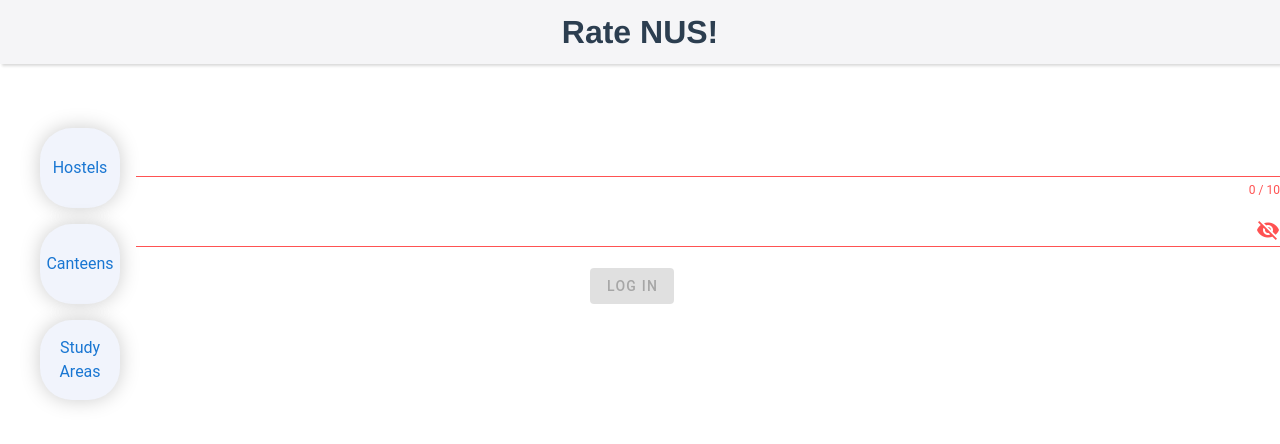
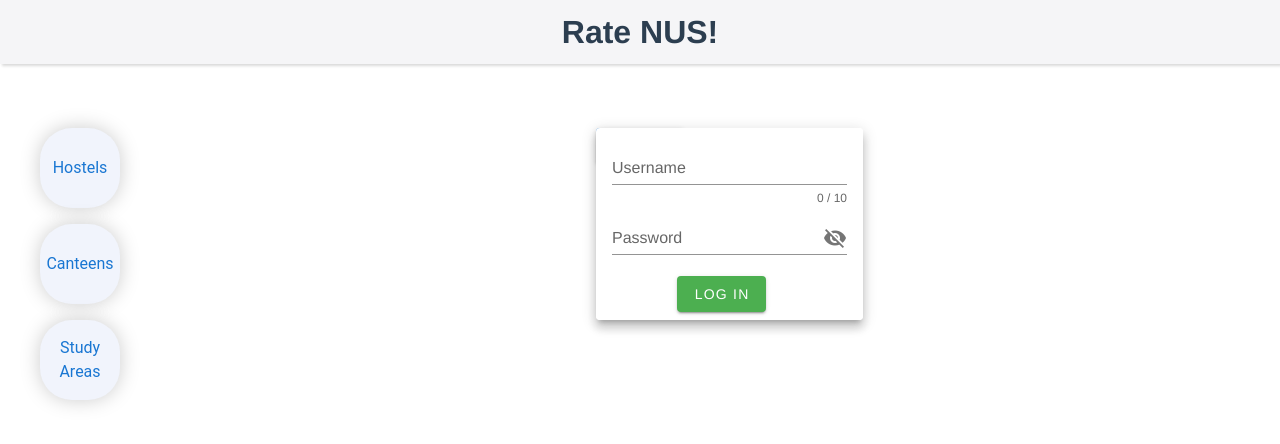
Before and after one commit to Linxcathyyy/rateNUS, a Vue app in the folder frontend/: page / in a window 1280 px wide. Both pictures are taken after a click on the button "LOG IN". Shown: the top 444 px of the page. Built offline with nearby package versions, Linux system fonts and the light colour scheme; what vue-textarea-autosize would draw is missing.

Commit message:
Add Login Button

```diff
--- a/frontend/src/App.vue
+++ b/frontend/src/App.vue
@@ -4,14 +4,12 @@
     <v-main>
     <div id="app">
       <h1 id="ratenus">Rate NUS!</h1>
-
       <!-- <hr />
       <router-link to="/hostels"> Hostels </router-link>
       <router-link to="/canteens"> Canteens </router-link>
       <router-link to="/studyAreas"> Study Areas </router-link>
       <hr /> -->
-
-      <LoginForm />
+      <LoginButton />
       <div class="content">
         <Navigation id="navigation" />
         <router-view id="router-view" />
@@ -24,13 +22,13 @@
 
 <script>
 import Navigation from "./components/Navigation.vue";
-import LoginForm from "./components/authentication/LoginForm.vue"
+import LoginButton from "./components/authentication/LoginButton.vue"
 
 export default {
   name: 'App',
   components: {
     Navigation,
-    LoginForm,
+    LoginButton
 
   },
   data: () => ({
--- a/frontend/src/components/authentication/LoginButton.vue
+++ b/frontend/src/components/authentication/LoginButton.vue
@@ -1,12 +1,36 @@
 <template>
-    <div>
-        <button>Login</button>
-    </div>
+    <v-menu
+        :close-on-content-click="false"
+      >
+        <template v-slot:activator="{ on, attrs }">
+          <v-btn
+            color="primary"
+            dark
+            v-bind="attrs"
+            v-on="on"
+          >
+            Log In
+          </v-btn>
+        </template>
+        <v-list>
+          <v-list-item>
+             <LoginForm />
+          </v-list-item>
+        </v-list>
+      </v-menu>
 </template>
 
 <script>
-export default {
+import { defineComponent } from '@vue/composition-api';
+import LoginForm from "./LoginForm.vue";
+
+export default defineComponent({
     name: "LoginButton",
+    setup() {
 
-}
+    },
+    components: {
+        LoginForm
+    }
+})
 </script>
--- a/frontend/src/components/authentication/LoginForm.vue
+++ b/frontend/src/components/authentication/LoginForm.vue
@@ -1,6 +1,6 @@
 <template>
-    <div id="app">
-  <v-app id="inspire">
+    <div>
+
     <v-form
       ref="form"
       v-model="valid"
@@ -23,14 +23,6 @@
         label="Password"
         @click:append="showPassword = !showPassword"
       ></v-text-field>
-
-      <!-- <v-text-field
-        v-model="email"
-        :rules="emailRules"
-        label="E-mail"
-        required
-      ></v-text-field> -->
-
       <v-btn
         :disabled="!valid"
         color="success"
@@ -40,7 +32,6 @@
         Log In
       </v-btn>
     </v-form>
-  </v-app>
 </div>
 </template>
 
@@ -54,11 +45,6 @@
       v => !!v || 'UserName is required',
       v => (v && v.length <= 10) || 'Name must be less than 10 characters',
     ],
-    // email: '',
-    // emailRules: [
-    //   v => !!v || 'E-mail is required',
-    //   v => /.+@.+\..+/.test(v) || 'E-mail must be valid',
-    // ],
     password: '',
     showPassword: false,
      rules: {
```
